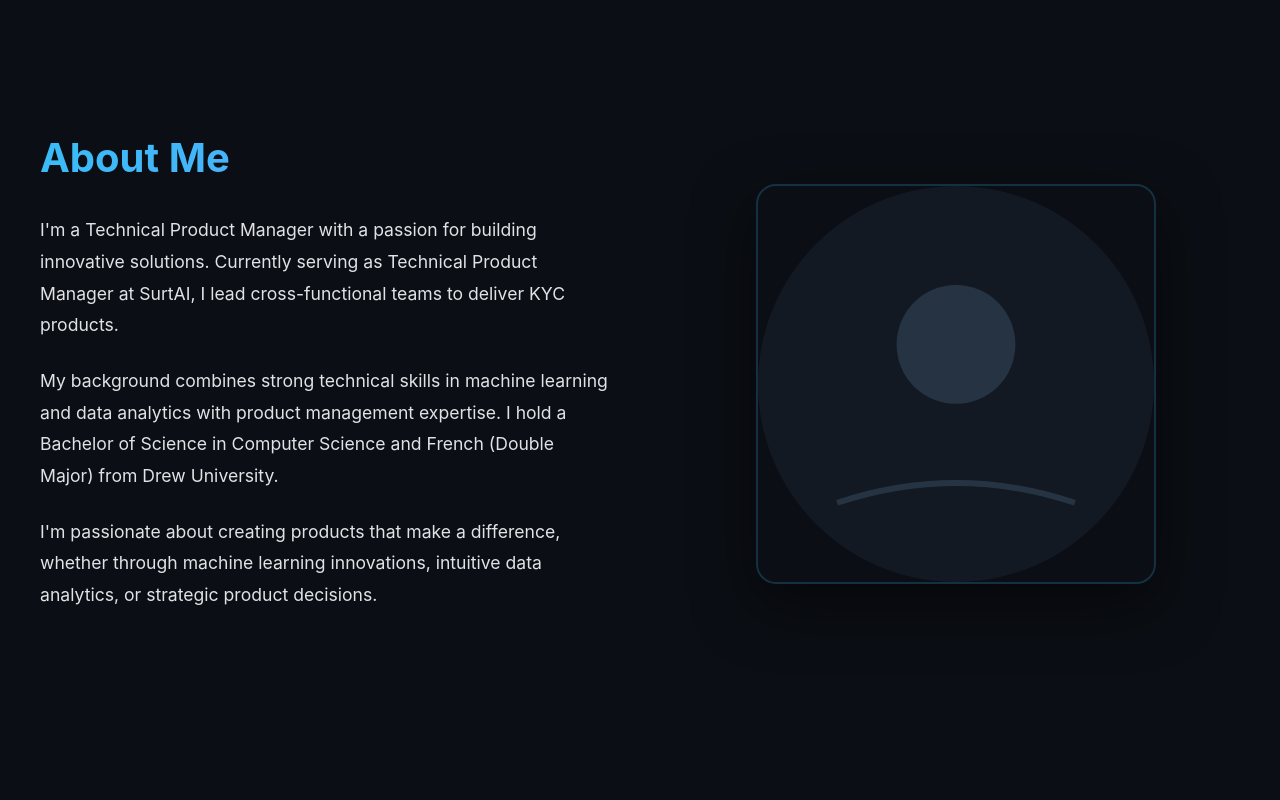
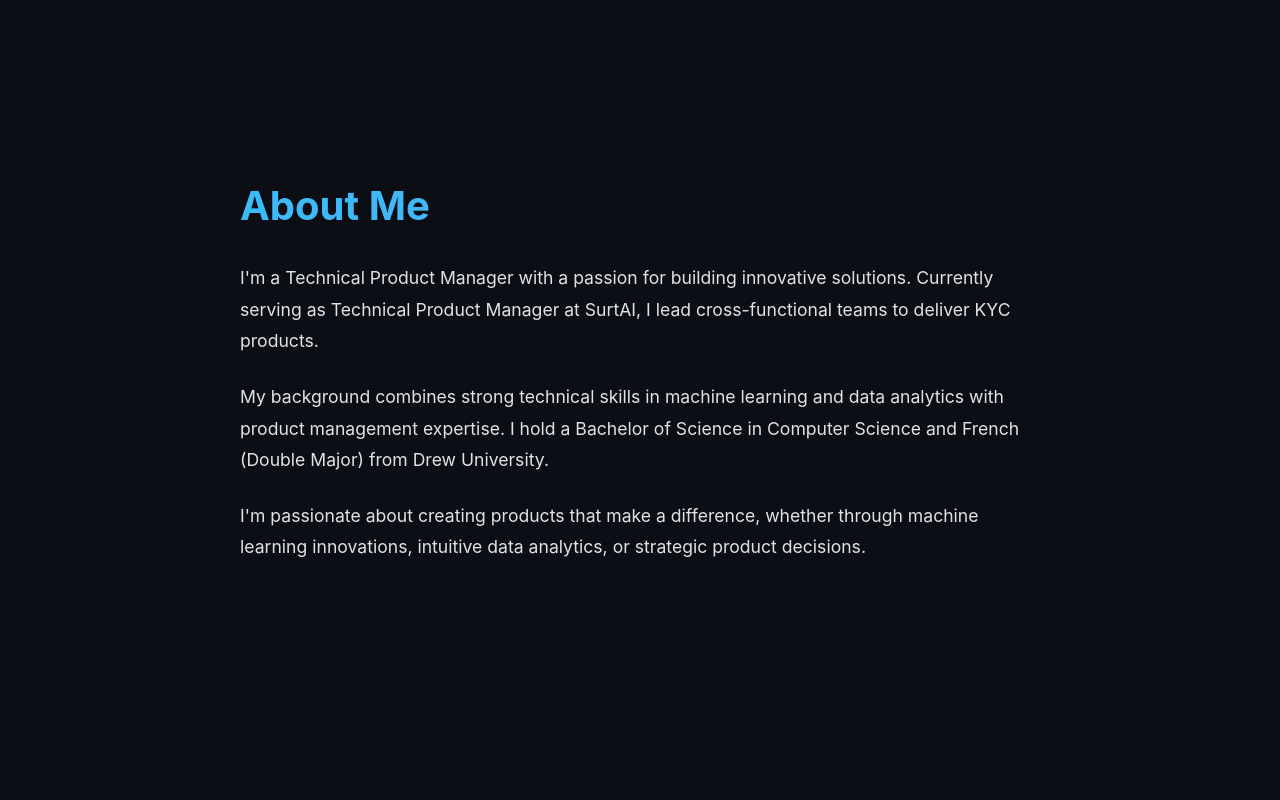
Before and after one commit to bmwelu12/breda.github.io, a React (Create React App) app: page / in a window 1280 px wide. Shown: the part 820-1620 px from the top of the page. Built offline with nearby package versions, Linux system fonts and the light colour scheme.

Commit message:
Fix accordion behavior for experience cards and remove photo section from About page

```diff
--- a/src/pages/Home.css
+++ b/src/pages/Home.css
@@ -125,7 +125,7 @@
   }
 }
 
-/* Section 2: About - Two Column Layout */
+/* Section 2: About */
 .about-section {
   min-height: 100vh;
   padding: 6rem 2rem;
@@ -140,14 +140,12 @@
   max-width: 1200px;
   margin: 0 auto;
   width: 100%;
-  display: grid;
-  grid-template-columns: 1fr 1fr;
-  gap: 4rem;
-  align-items: center;
 }
 
 .about-content {
   z-index: 1;
+  max-width: 800px;
+  margin: 0 auto;
 }
 
 .section-title {
@@ -168,28 +166,6 @@
   margin-bottom: 1.5rem;
 }
 
-.about-image {
-  display: flex;
-  justify-content: center;
-  align-items: center;
-  z-index: 1;
-}
-
-.headshot-placeholder {
-  width: 100%;
-  max-width: 400px;
-  height: auto;
-  border-radius: 20px;
-  overflow: hidden;
-  box-shadow: 0 20px 60px rgba(0, 0, 0, 0.5);
-  border: 2px solid rgba(56, 189, 248, 0.2);
-}
-
-.headshot-placeholder svg {
-  width: 100%;
-  height: auto;
-  display: block;
-}
 
 /* Section 3: Experiences - Interactive Cards */
 #experience {
@@ -253,6 +229,7 @@
   gap: 1.5rem;
   margin: auto;
   justify-content: flex-start;
+  align-items: flex-start;
   padding-bottom: 1rem;
 }
 
@@ -270,6 +247,8 @@
   flex-shrink: 0;
   display: flex;
   flex-direction: column;
+  align-self: flex-start;
+  height: auto;
 }
 
 .card-image {
@@ -666,15 +645,6 @@
 
 /* Responsive Design */
 @media (max-width: 968px) {
-  .about-container {
-    grid-template-columns: 1fr;
-    gap: 3rem;
-  }
-
-  .about-image {
-    order: -1;
-  }
-
   .media-links-grid {
     grid-template-columns: 1fr;
   }
--- a/src/pages/Home.js
+++ b/src/pages/Home.js
@@ -28,7 +28,14 @@ function Home() {
   };
 
   const toggleCard = (cardId) => {
-    setExpandedCard(expandedCard === cardId ? null : cardId);
+    // Accordion behavior: only one card can be open at a time
+    // If clicking the same card that's already open, close it
+    if (expandedCard === cardId) {
+      setExpandedCard(null);
+    } else {
+      // Open the clicked card (this automatically closes any previously open card)
+      setExpandedCard(cardId);
+    }
   };
 
   useEffect(() => {
@@ -86,27 +93,6 @@ function Home() {
               I'm passionate about creating products that make a difference, whether through machine learning
               innovations, intuitive data analytics, or strategic product decisions.
             </p>
-          </div>
-          <div className="about-image">
-            {/* Placeholder for headshot */}
-            <div className="headshot-placeholder">
-              <svg
-                width="400"
-                height="400"
-                viewBox="0 0 400 400"
-                fill="none"
-                xmlns="http://www.w3.org/2000/svg"
-              >
-                <circle cx="200" cy="200" r="200" fill="rgba(91, 127, 168, 0.1)" />
-                <circle cx="200" cy="160" r="60" fill="rgba(122, 155, 196, 0.2)" />
-                <path
-                  d="M80 320 Q200 280 320 320"
-                  stroke="rgba(122, 155, 196, 0.2)"
-                  strokeWidth="6"
-                  fill="none"
-                />
-              </svg>
-            </div>
           </div>
         </div>
       </section>
```
